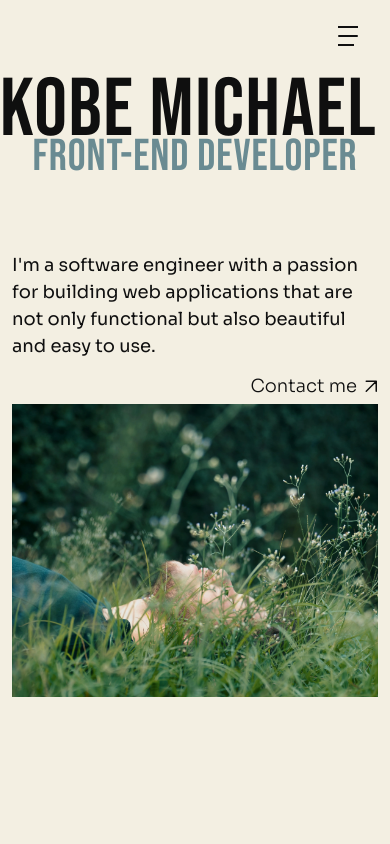
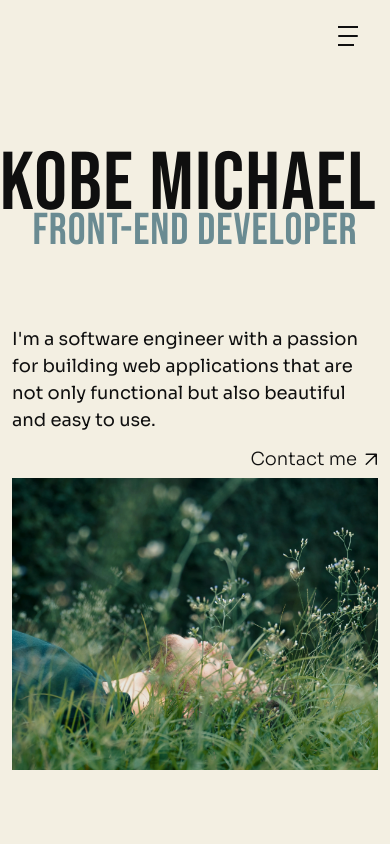
Before and after one commit to Kobeboy15/team_portfolio, a Next.js app: page / in a window 390 px wide. Shown: the top 844 px of the page. Built offline with nearby package versions, Linux system fonts and the light colour scheme.

Commit message:
fix: fix hero image extending over hero section height

```diff
--- a/src/components/sections/HeroSection.tsx
+++ b/src/components/sections/HeroSection.tsx
@@ -10,7 +10,7 @@ export function HeroSection() {
     <Section
       id="hero"
       navHeight="72px"
-      className="pt-18 2xl:pt-(--token-hero-section-padding-top) w-full h-screen flex items-center justify-center"
+      className="pt-18 2xl:pt-(--token-hero-section-padding-top) w-full min-h-screen flex items-center justify-center"
     >
       <div className="flex flex-col w-full h-full ">
         {/* Hero Name and Role Phrases */}
--- a/src/components/ui/Section.tsx
+++ b/src/components/ui/Section.tsx
@@ -49,7 +49,7 @@ function cx(...parts: Array<string | undefined | false>) {
 export function Section({
   id,
   children,
-  className = "pt-18 h-screen",
+  className,
   spacing = "none",
   navHeight,
   withSectionGap = false,
@@ -64,7 +64,7 @@ export function Section({
     <section
       id={id}
       style={style}
-      className={cx(spacingClassName[spacing], "pt-18 h-screen", className)}
+      className={cx(spacingClassName[spacing], "pt-18 min-h-screen", className)}
     >
       {children}
     </section>
--- a/src/styles/design-tokens.css
+++ b/src/styles/design-tokens.css
@@ -125,7 +125,7 @@
     --token-hero-image-fluid-slope: 0.5;
     --token-hero-image-max: min(92vw, 2400px);
     --token-hero-image-width: clamp(
-      773px,
+      861px, /* 773px + 88px (image right padding) */
       calc(773px + (100vw - 1536px) * var(--token-hero-image-fluid-slope)),
       var(--token-hero-image-max)
     );
```
